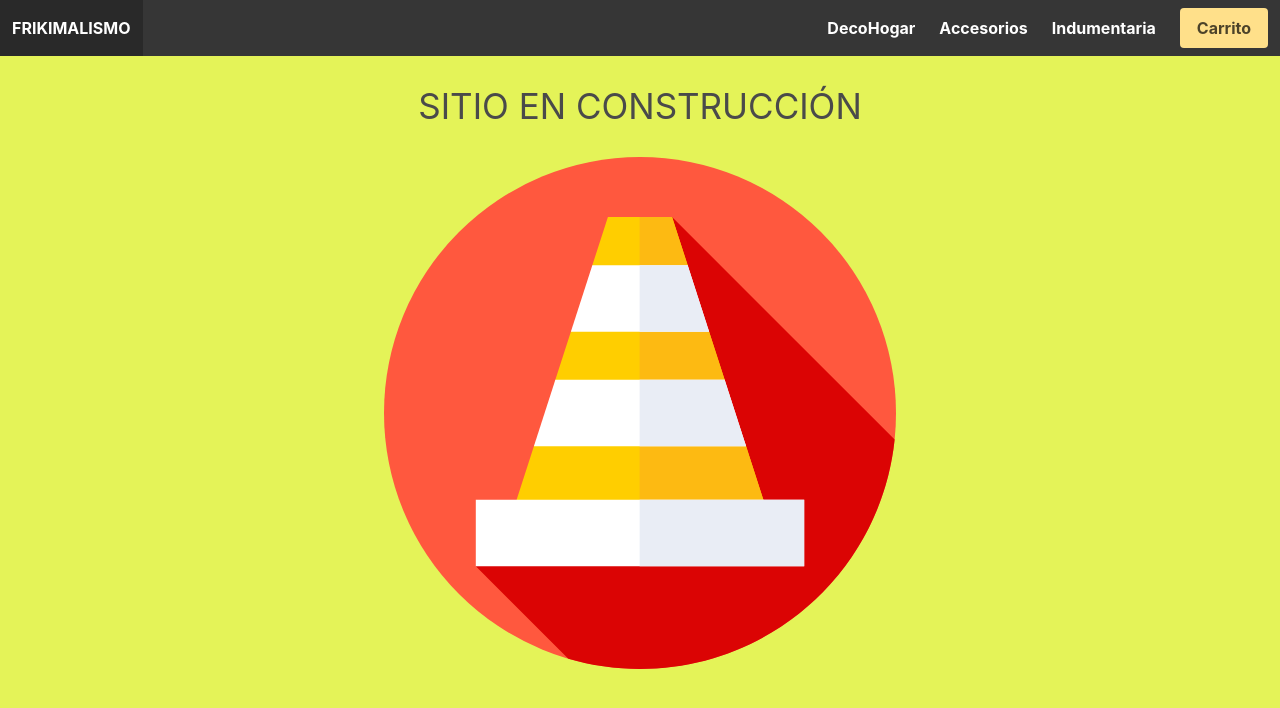
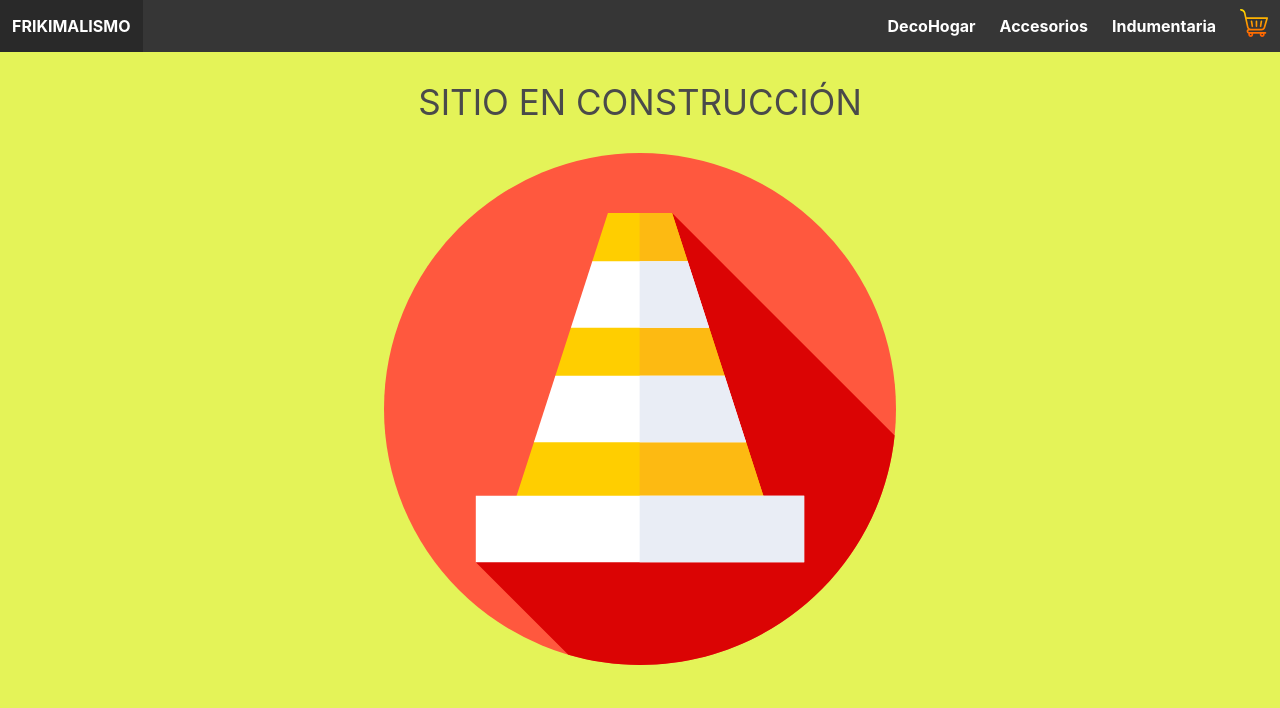
Before and after one commit to cvillar22/frikimalismo, a React (Create React App) app: page / in a window 1280 px wide. Shown: the top 708 px of the page. Built offline with nearby package versions, Linux system fonts and the light colour scheme.

Commit message:
nabvar & ItemListContainer

```diff
--- /dev/null
+++ b/src/components/CartWidget/CartWidget.jsx
@@ -0,0 +1,13 @@
+import React from "react";
+import Carrito from "../../assets/Cart.svg";
+
+const CartWidget = () => {
+
+  return (
+    <div>
+      <img title="Cart"  className="cartImg" src={Carrito} alt="Cart" />
+    </div>
+  );
+};
+
+export default CartWidget;
--- a/src/components/NavBar/NavBar.jsx
+++ b/src/components/NavBar/NavBar.jsx
@@ -1,5 +1,6 @@
 import React from "react";
 import 'bulma/css/bulma.min.css';
+import CartWidget from "../CartWidget/CartWidget";
 
 
 const NavBar = () =>{
@@ -18,11 +19,7 @@ const NavBar = () =>{
                     <a className="navbar-item"><strong>Accesorios</strong></a>
                     <a className="navbar-item"><strong>Indumentaria</strong></a>
                     <div className="navbar-item">
-                        <div className="buttons">
-                            <a className="button is-warning">
-                             <strong>Carrito</strong>
-                             </a>
-                        </div>
+                            <a><CartWidget /></a>
                      </div>
                 </div>
             </div>
```
Also changed, not shown: src/assets/Cart.svg (added).
